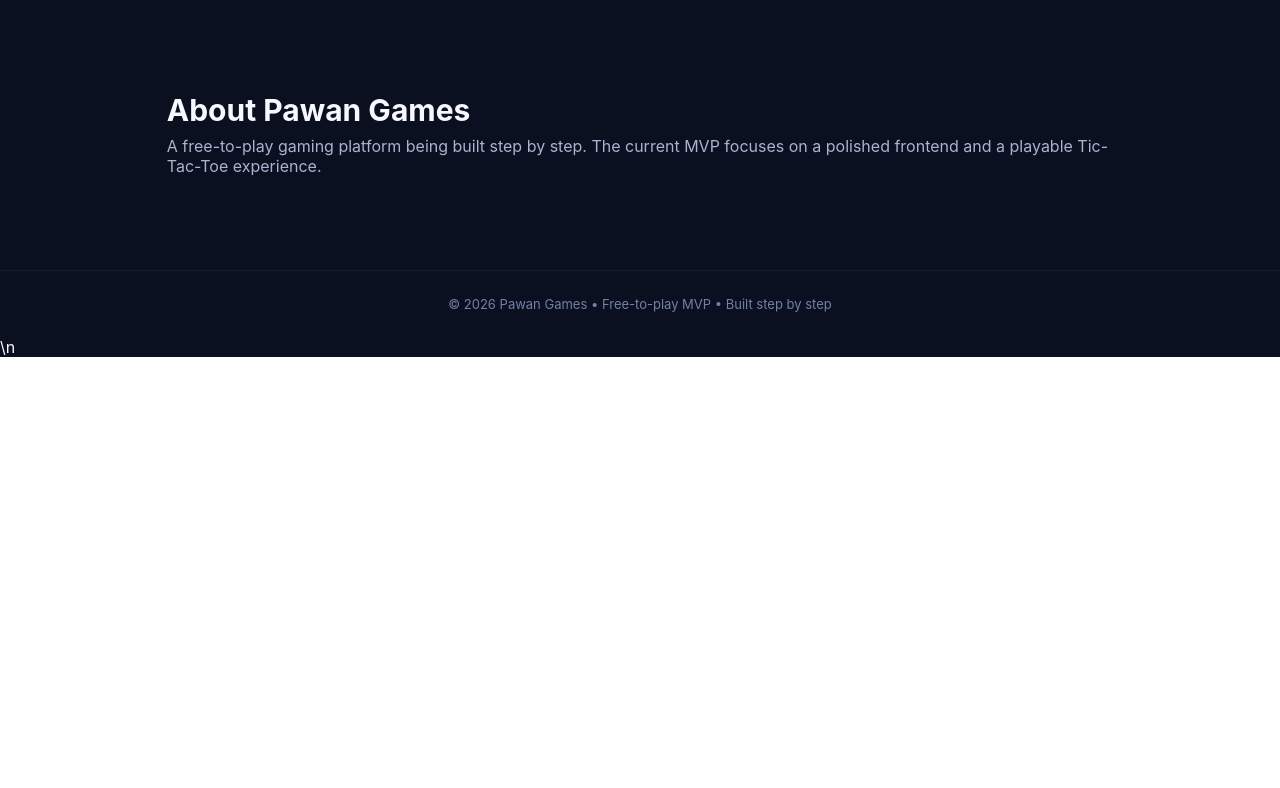
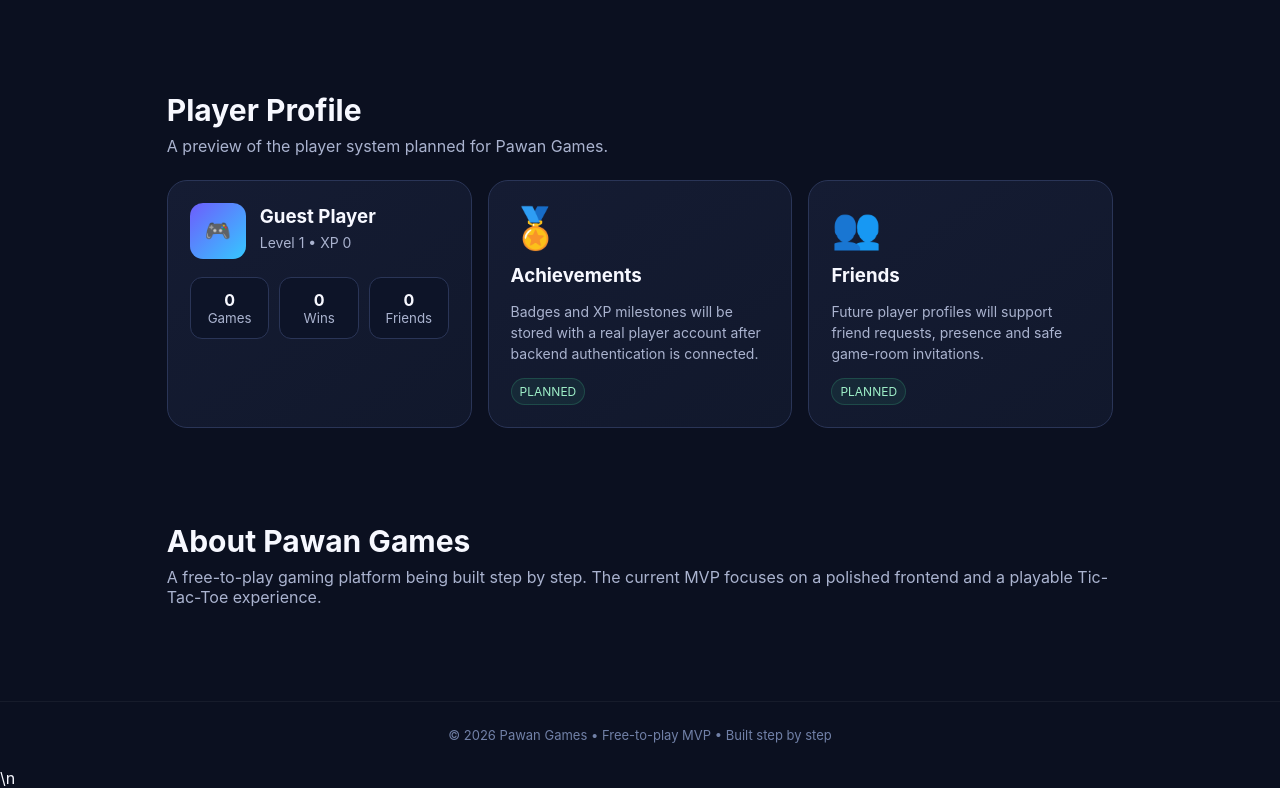
Before and after one commit to pawanraj75/Pawan-Games, a plain HTML site: page index.html in a window 1280 px wide. Shown: the part 1320-2108 px from the top of the page. Before the commit the page ends 1677 px from the top, so only its background shows below. Drawn offline with Linux system fonts and the light colour scheme.

Commit message:
Add player profile and social roadmap UI

```diff
--- a/index.html
+++ b/index.html
@@ -12,7 +12,7 @@ button,input{font:inherit}button{cursor:pointer;border:0}.nav{height:70px;displa
 <body>
 <header class="nav">
 <div class="brand"><div class="logo">🎮</div>Pawan Games</div>
-<nav class="navlinks"><a href="#games">Games</a><a href="#features">Features</a><a href="#about">About</a></nav>
+<nav class="navlinks"><a href="#games">Games</a><a href="#features">Features</a><a href="#profile">Profile</a><a href="#about">About</a></nav>
 <div class="navright"><span>FREE TO PLAY</span><button class="loginBtn" onclick="showAuth('login')">Login</button><button class="signupBtn" onclick="showAuth('signup')">Sign Up</button><button class="menu" onclick="toggleMenu()">☰</button></div>
 </header>
 <main>
@@ -27,7 +27,11 @@ button,input{font:inherit}button{cursor:pointer;border:0}.nav{height:70px;displa
 <article class="game"><div class="gameicon">🌐</div><h3>Online Multiplayer</h3><p>Realtime rooms are the next backend milestone, so players can compete from different devices.</p></article>
 <article class="game"><div class="gameicon">👤</div><h3>Player Profiles</h3><p>Profiles, friends, XP and achievements are planned for the player account system.</p></article>
 </div></section>
-<section class="section" id="about"><h2>About Pawan Games</h2><p class="sub">A free-to-play gaming platform being built step by step. The current MVP focuses on a polished frontend and a playable Tic-Tac-Toe experience.</p></section><section class="panel" id="authPanel"><div class="panelhead"><div><h2 style="margin:0" id="authTitle">Login</h2><small style="color:var(--muted)">Account UI • backend connection pending</small></div><button class="close" onclick="closeAuth()">×</button></div><div style="display:grid;gap:11px;margin-top:18px"><input id="authName" placeholder="Username" style="background:#0d1428;color:#fff;border:1px solid var(--line);padding:12px;border-radius:10px;outline:none"><input id="authEmail" placeholder="Email" type="email" style="background:#0d1428;color:#fff;border:1px solid var(--line);padding:12px;border-radius:10px;outline:none"><input id="authPass" placeholder="Password" type="password" style="background:#0d1428;color:#fff;border:1px solid var(--line);padding:12px;border-radius:10px;outline:none"><button class="btn primary" onclick="authDemo()">Continue</button></div><p id="authNote" style="color:var(--muted);font-size:13px;margin-bottom:0">This is a frontend preview. Real authentication will be connected during the backend phase.</p></section>
+<section class="section" id="profile"><h2>Player Profile</h2><p class="sub">A preview of the player system planned for Pawan Games.</p><div class="games">
+<article class="game"><div style="display:flex;align-items:center;gap:14px"><div class="logo" style="width:56px;height:56px">🎮</div><div><h3 style="margin:0">Guest Player</h3><p style="margin:4px 0">Level 1 • XP 0</p></div></div><div style="display:grid;grid-template-columns:repeat(3,1fr);gap:10px;margin-top:18px"><div style="background:#0d1428;border:1px solid var(--line);padding:12px;border-radius:12px;text-align:center"><b>0</b><small style="display:block;color:var(--muted)">Games</small></div><div style="background:#0d1428;border:1px solid var(--line);padding:12px;border-radius:12px;text-align:center"><b>0</b><small style="display:block;color:var(--muted)">Wins</small></div><div style="background:#0d1428;border:1px solid var(--line);padding:12px;border-radius:12px;text-align:center"><b>0</b><small style="display:block;color:var(--muted)">Friends</small></div></div></article>
+<article class="game"><div class="gameicon">🏅</div><h3>Achievements</h3><p>Badges and XP milestones will be stored with a real player account after backend authentication is connected.</p><span class="tag">PLANNED</span></article>
+<article class="game"><div class="gameicon">👥</div><h3>Friends</h3><p>Future player profiles will support friend requests, presence and safe game-room invitations.</p><span class="tag">PLANNED</span></article>
+</div></section><section class="section" id="about"><h2>About Pawan Games</h2><p class="sub">A free-to-play gaming platform being built step by step. The current MVP focuses on a polished frontend and a playable Tic-Tac-Toe experience.</p></section><section class="panel" id="authPanel"><div class="panelhead"><div><h2 style="margin:0" id="authTitle">Login</h2><small style="color:var(--muted)">Account UI • backend connection pending</small></div><button class="close" onclick="closeAuth()">×</button></div><div style="display:grid;gap:11px;margin-top:18px"><input id="authName" placeholder="Username" style="background:#0d1428;color:#fff;border:1px solid var(--line);padding:12px;border-radius:10px;outline:none"><input id="authEmail" placeholder="Email" type="email" style="background:#0d1428;color:#fff;border:1px solid var(--line);padding:12px;border-radius:10px;outline:none"><input id="authPass" placeholder="Password" type="password" style="background:#0d1428;color:#fff;border:1px solid var(--line);padding:12px;border-radius:10px;outline:none"><button class="btn primary" onclick="authDemo()">Continue</button></div><p id="authNote" style="color:var(--muted);font-size:13px;margin-bottom:0">This is a frontend preview. Real authentication will be connected during the backend phase.</p></section>
 <section class="panel" id="gamePanel"><div class="panelhead"><div><h2 style="margin:0">Tic-Tac-Toe</h2><small style="color:var(--muted)">Room-ready UI • local MVP</small></div><button class="close" onclick="closeGame()">×</button></div>
 <div class="room"><input id="roomCode" placeholder="Room code (e.g. PW123)"><button class="btn primary" onclick="joinRoom()">Join</button></div><div class="status" id="status">Player X's turn</div><div class="board" id="board"></div>
 <div class="score"><span>X wins: <b id="sx">0</b></span><span>Draws: <b id="sd">0</b></span><span>O wins: <b id="so">0</b></span></div>
```
